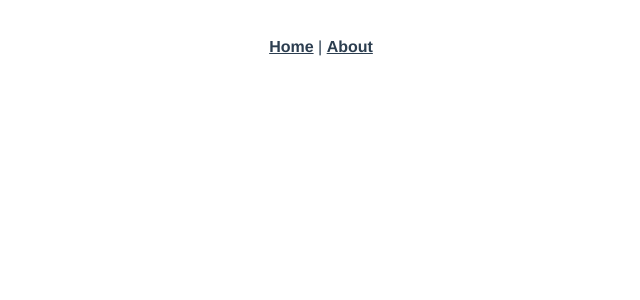
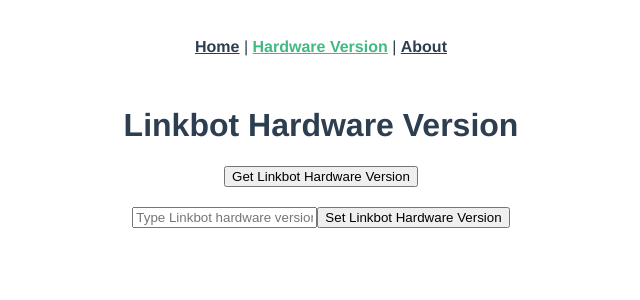
Before and after one commit to bqian/LinkbotEepromRescueTool, a Vue app: page /hardwareversion in a window 1280 px wide. Before the commit this address had no page. Shown: the top 300 px of the page, without its empty margins (319-959 px from the left). Built offline with nearby package versions, Linux system fonts and the light colour scheme.

Commit message:
Implemented HardwareVersion page

```diff
--- a/src/App.vue
+++ b/src/App.vue
@@ -1,6 +1,7 @@
 <template>
   <div id="nav">
     <router-link to="/">Home</router-link> |
+    <router-link to="/hardwareversion">Hardware Version</router-link> |
     <router-link to="/about">About</router-link>
   </div>
   <router-view/>
--- a/src/router/index.js
+++ b/src/router/index.js
@@ -6,6 +6,11 @@
     path: '/',
     name: 'Home',
     component: Home
+  },
+  {
+    path: '/hardwareversion',
+    name: 'HardwareVersion',
+    component: () => import(/* webpackChunkName: "hardwareversion" */ '../views/HardwareVersion.vue')
   },
   {
     path: '/about',
--- /dev/null
+++ b/src/views/HardwareVersion.vue
@@ -0,0 +1,81 @@
+<template>
+  <div>
+    <div>
+      <h1>{{ title }}</h1>
+    </div>
+
+    <div>
+      <div>
+        <button @click="getLinkbotHardwareVersion()">Get Linkbot Hardware Version</button>
+        <h2>{{ hardwareVersion }}</h2>
+      </div>
+
+      <div>
+        <input v-model="userInputHardwareVersion" placeholder="Type Linkbot hardware version here..."/>
+        <button @click="setLinkbotHardwareVersion()">Set Linkbot Hardware Version</button>
+      </div>
+
+      <div>{{ errorMessage }}</div>
+    </div>
+
+    <div>
+    </div>
+  </div>
+</template>
+
+<script>
+// @ is an alias to /src
+// import HelloWorld from '@/components/HelloWorld.vue'
+
+export default {
+  name: 'HardwareVersion',
+  data() {
+    return {
+      title: 'Linkbot Hardware Version',
+      hardwareVersion: '',
+      userInputHardwareVersion: '',
+      errorMessage: '',
+    }
+  },
+  methods: {
+    getLinkbotHardwareVersion() {
+      this.errorMessage = ''
+      let self = this
+      var dongle = new window.RobotImpl2('LOCL')
+      dongle.connect('ws://localhost:42000', 'LOCL').then(function() {
+        dongle.proxy.readEeprom({'address': 0x430, 'size': 3}, function(result) {
+          // check if result contains data
+          let data = result.data
+          console.log(data)
+
+          if(data.length === 3) {
+            self.hardwareVersion = data[0] + '.' + data[1] + '.' + data[2]
+          } else {
+            self.errorMessage = 'Error reading Linkbot hardware version'
+          }
+        })
+      })
+    },
+    setLinkbotHardwareVersion() {
+      var versionArray = this.userInputHardwareVersion.split('.')
+      if(versionArray.length !== 3) {
+        this.errorMessage('Invalid version: '+this.userInputHardwareVersion)
+        return
+      }
+
+      let self = this
+      var dongle = new window.RobotImpl2('LOCL')
+      dongle.connect('ws://localhost:42000', 'LOCL').then(function() {
+        dongle.proxy.writeEeprom({'address': 0x430, 'data': versionArray}, function(err, result) {
+          if (err) {
+            self.errorMessage = err
+        } else {
+          console.log(result)
+          self.errorMessage = 'Done set hardware version!'
+        }
+      })
+      })
+    },
+  }
+}
+</script>
```
